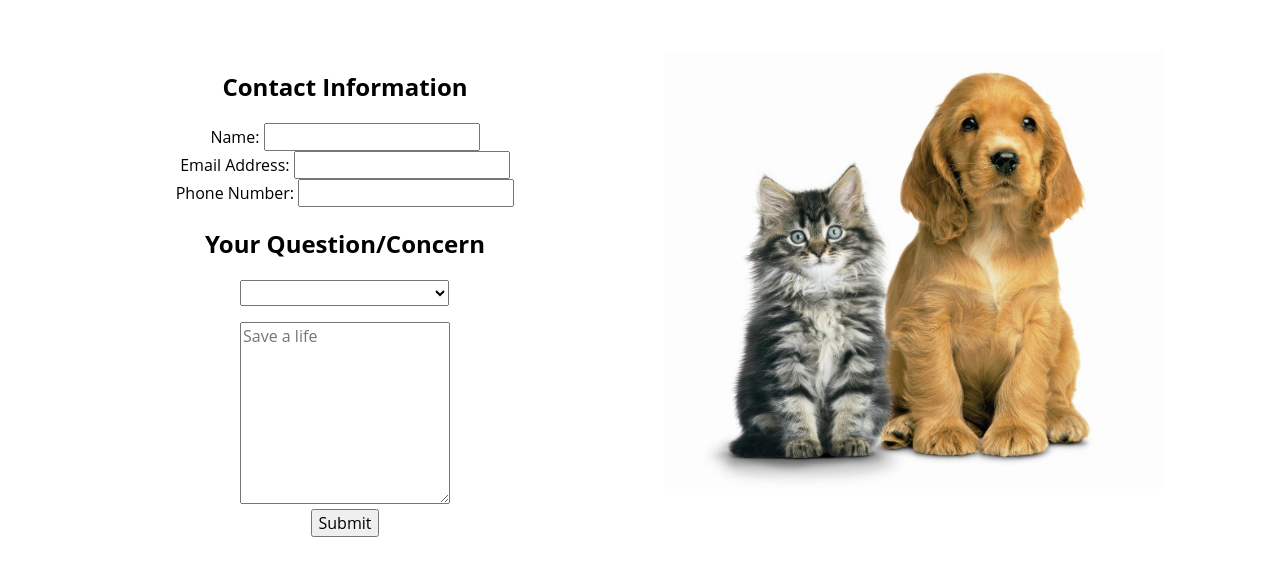
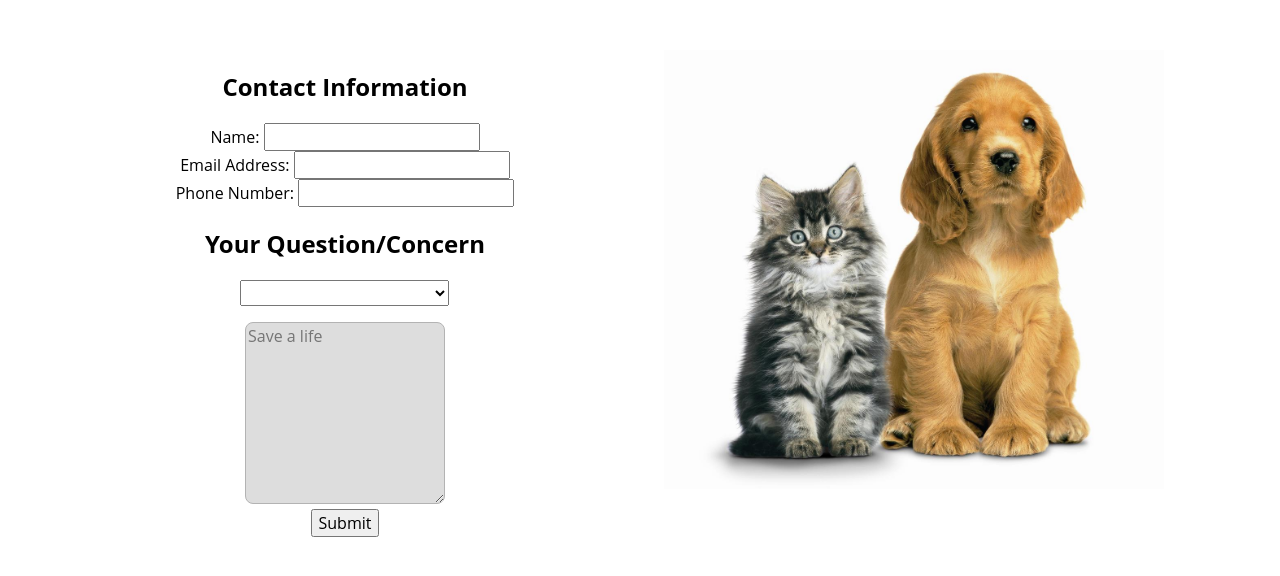
Before and after one commit to dialmformelissa/nycda.project2, a plain HTML site: page contact.html in a window 1280 px wide. Shown: the part 228-804 px from the top of the page. Drawn offline with nearby package versions, Linux system fonts and the light colour scheme.

```diff
--- a/css/styles.css
+++ b/css/styles.css
@@ -6,6 +6,13 @@
     border: none;
     margin: 0 auto;
     display: block;
+}
+
+.imagebox {
+    border: 1px solid #b3b3b3;
+    background: #dddddd;
+    width: 200px;
+    border-radius: 8px
 }
 
 .center {
```
Also changed, not shown: about.html (+1 -0 lines), index.html (+2 -1 lines), img/kitten.jpeg (added).
